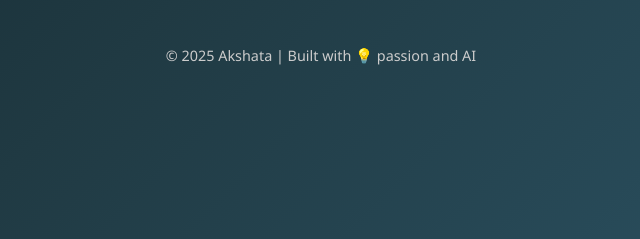
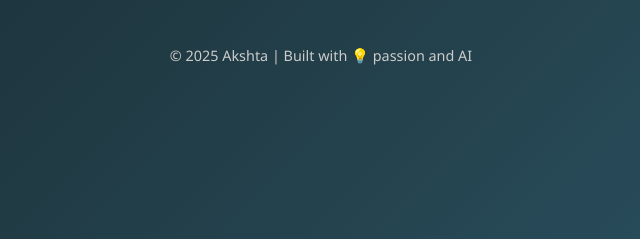
Before and after one commit to AadityaChoubey68/portfolio, a plain HTML site: page techstack.html in a window 1280 px wide. Shown: the part 542-781 px from the top of the page, 319-959 px from the left. Drawn offline with nearby package versions, Linux system fonts and the light colour scheme.

Commit message:
Update techstack.html

```diff
--- a/techstack.html
+++ b/techstack.html
@@ -3,7 +3,7 @@
 <head>
   <meta charset="UTF-8" />
   <meta name="viewport" content="width=device-width, initial-scale=1" />
-  <title>Akshata | AI Engineer Tech Stack</title>
+  <title>Akshta | AI Engineer Tech Stack</title>
 
   <!-- Bootstrap CSS -->
   <link href="https://cdn.jsdelivr.net/npm/bootstrap@5.3.0/dist/css/bootstrap.min.css" rel="stylesheet" />
@@ -139,7 +139,7 @@ html, body {
     <a href="#projects" class="btn-gradient">Explore My Projects</a>
 
     <footer class="mt-5">
-      &copy; 2025 Akshata | Built with 💡 passion and AI
+      &copy; 2025 Akshta | Built with 💡 passion and AI
     </footer>
   </div>
 
```
